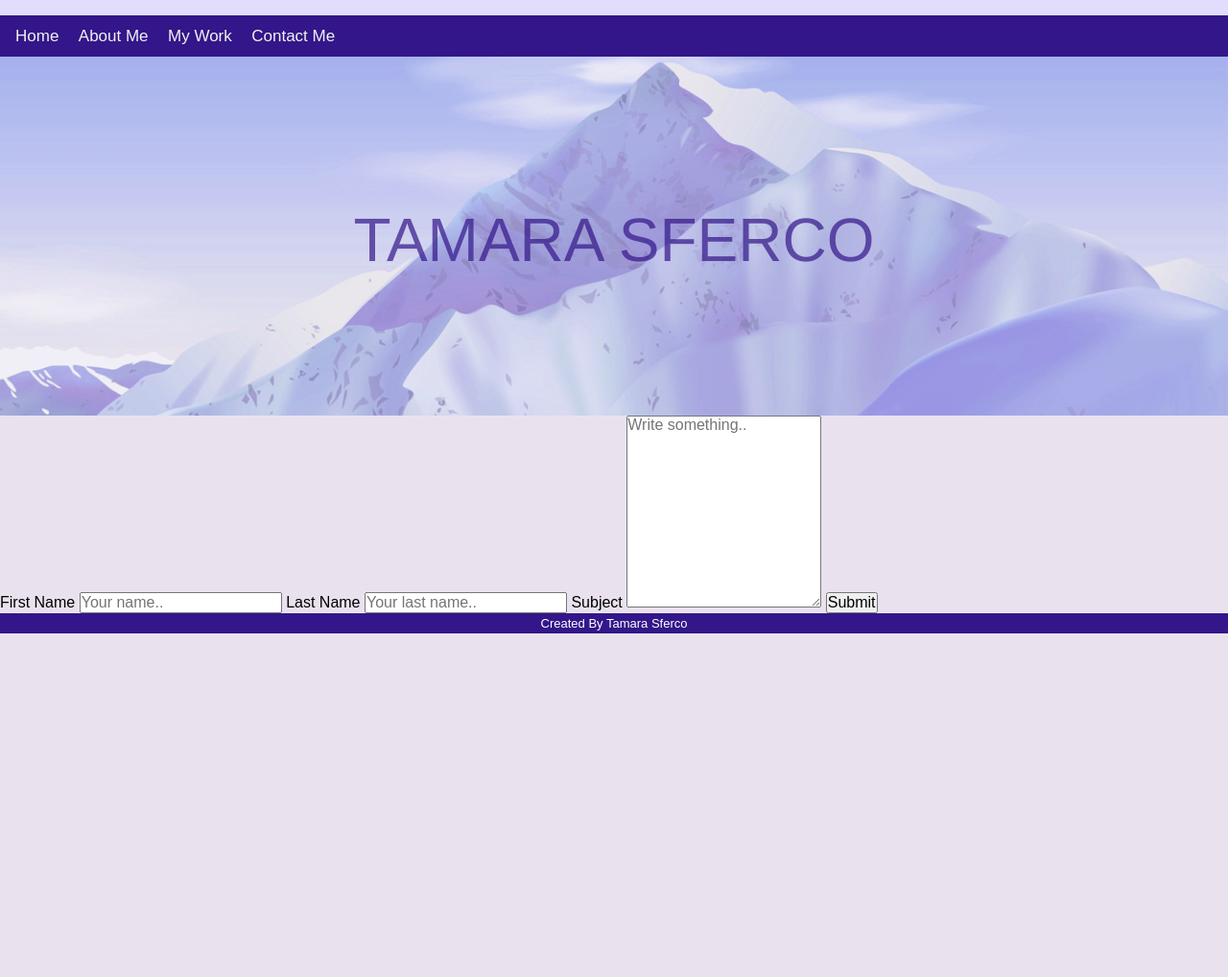
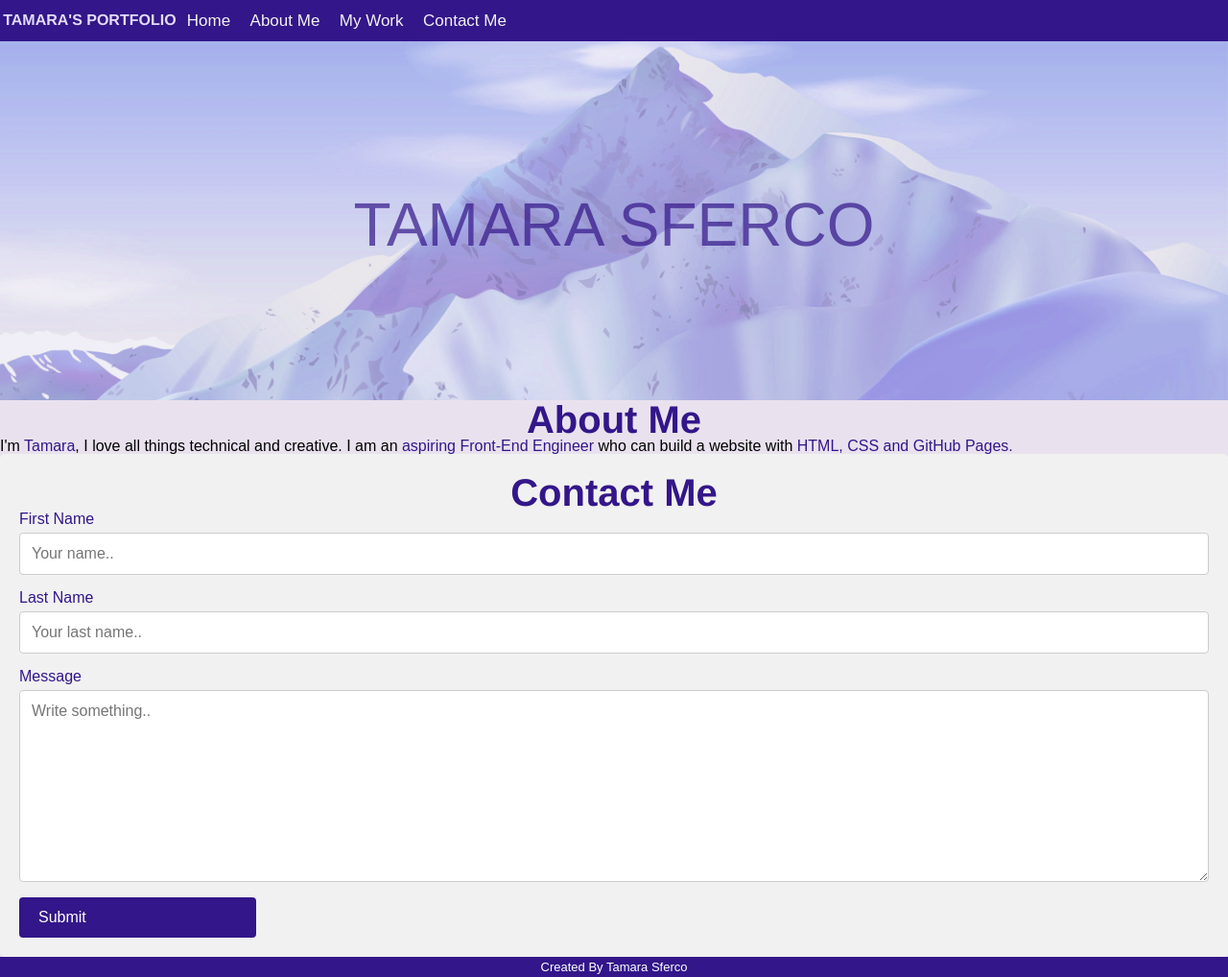
Before and after one commit to TamaraDawg/MY-PORTFOLIO, a plain HTML site: page index.html in a window 1280 px wide. Shown: the whole page at 96% size. Before the commit the page ends 800 px from the top, so only its background shows below. Drawn offline with Linux system fonts and the light colour scheme.

Commit message:
Finished Contact Form, Creating About Me Section, Styled H1

```diff
--- a/assets/css/style.css
+++ b/assets/css/style.css
@@ -1,3 +1,4 @@
+/* Entire Site General Theme */
 :root {
     --dark: #331689;
     --light: #E2DCFD;
@@ -8,12 +9,37 @@
 .body {
     background-color: var(--bg);
 }
+
+h1 {
+
+    margin: 0.8rem 0.2rem 0.2rem 0.2rem;
+     color: var(--light);
+    float: left;
+    font-family: 'Franklin Gothic Medium', 'Arial Narrow', Arial, sans-serif;
+    text-align: center;
+    font-size: 1rem;
+}
+
+h2 {
+    font-family: 'Franklin Gothic Medium', 'Arial Narrow', Arial, sans-serif;
+    color: var(--dark);
+    text-align: center;
+    font-size: 2.5rem;
+
+}
+
+#highlight {
+    color: var(--dark);
+    font-style: inherit;
+}
+
 /*NAVIGATION BAR CSS*/
 .topnav {
     width: 100%;
     background-color: var(--dark);
     padding: 0.8rem 0.5rem;
 }
+
 .topnav a {
     color: #f2f2f2;
     text-align: center;
@@ -59,7 +85,43 @@ a:hover {
 
     opacity: 50%;
 }
+/*ABOUT ME SECTION*/
 
+ /* CONTACT FORM */
+ /* General Style */
+#text, select, textarea {
+    width: 100%;
+    padding: 12px;
+    border: 1px solid #ccc;
+    border-radius: 4px;
+    box-sizing: border-box;
+    margin-top: 6px;
+    margin-bottom: 16px;
+
+  }
+
+  /* SUBMIT BUTTON */
+  #submit {
+    background-color: var(--dark);
+    color: white;
+    padding: 12px 20px;
+    border: none;
+    border-radius: 4px;
+    cursor: pointer;
+  }
+
+  #submit:hover {
+    background-color: var(--light);
+    color: var(--dark);
+  }
+
+  /* Add a background color and some padding around the form */
+  .contactform {
+    color: var(--dark);
+    border-radius: 5px;
+    background-color: rgb(241, 241, 241);
+    padding: 20px;
+  }
 
 
 
--- a/index.html
+++ b/index.html
@@ -2,54 +2,64 @@
 
 <head>
     <meta charset="UTF-8" />
-
+    <!--added a reset stylesheet-->
     <link rel="stylesheet" href="./assets/css/reset.css"/>
 
     <link rel="stylesheet" href="./assets/css/style.css"/>
 
-    <title> TAMARA'S CODING SOFTWARE ENGINEER PORTFOLIO</title>
+    <title> TAMARA'S CODING SOFTWARE DEVELOPMENT PORTFOLIO</title>
 
 </head>
 
 
 <body class="body">
-
+<!-- heading for accessibility-->
     <header class="header">
-        <h1> Tamara's CODING PORTFOLIO  </h1>
+        <h1> TAMARA'S PORTFOLIO  </h1>
     </header>
-
+<!--navigation bar -->
  <nav class="topnav">
-
+    <!--added links to allow a jump to sections of the page for easier navigation-->
     <a class="active" href="#HOME">Home</a>
     <a href="#ABOUT">About Me</a>
-    <a href="WORK">My Work</a>
-    <a href="CONTACT">Contact Me</a>
+    <a href="#WORK">My Work</a>
+    <a href="#CONTACT">Contact Me</a>
 
 </nav>
+<!--main image-->
 <section class="container">
     <img id="mainimg" src="./assets/images/PURPLE MOUNTAIN.jpg" alt="photo of purple mountains">
 <p class="imgtext"> TAMARA SFERCO</p>
 </section>
 
+<!--About me -->
+<article class="aboutme">
+    <h2> About Me </h2>
+    <p> I'm <span id="highlight">Tamara</span>, I love all things technical and creative. I am an <span id="highlight">aspiring Front-End Engineer</span> who can build a website with <span id="highlight">HTML, CSS and GitHub Pages.</span> </p>
+</article>
+<!--Showcase of Works-->
 
-<section class="contact">
-    <form action="action_page.php">
+
+<!-- Contact form -->
+
+    <article class="contactform">
+    <h2 id="CONTACT">Contact Me</h2>
 
       <label for="fname">First Name</label>
-      <input type="text" id="fname" name="firstname" placeholder="Your name..">
+      <input id="text" id="fname" name="firstname" placeholder="Your name..">
 
       <label for="lname">Last Name</label>
-      <input type="text" id="lname" name="lastname" placeholder="Your last name..">
+      <input id="text" id="lname" name="lastname" placeholder="Your last name..">
 
-      <label for="subject">Subject</label>
+      <label for="message">Message</label>
       <textarea id="subject" name="subject" placeholder="Write something.." style="height:200px"></textarea>
 
-      <input type="submit" value="Submit">
+      <input id="submit" value="Submit">
 
-    </form>
-</section>
+    </article>
+
 
 </body>
 
-
+<!--footer-->
 <footer> Created By Tamara Sferco </footer>
```
